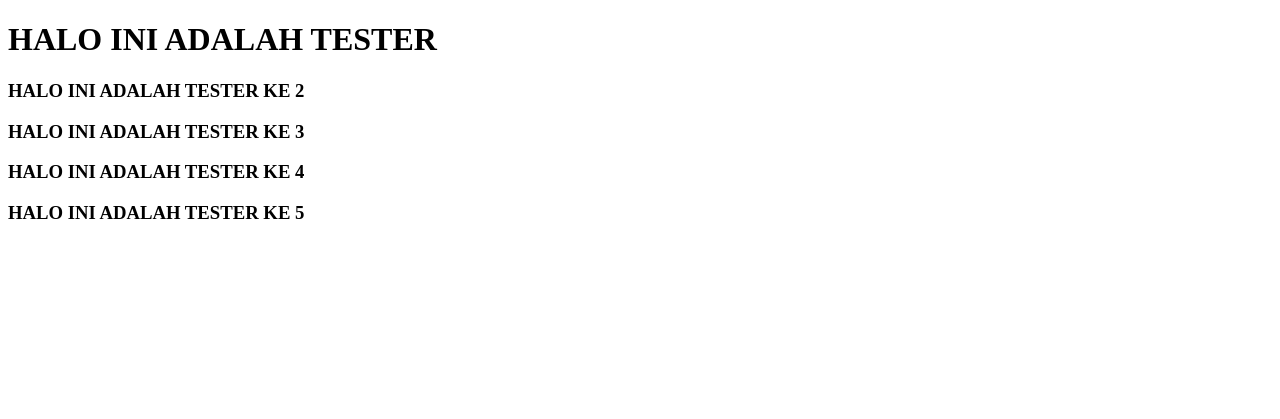
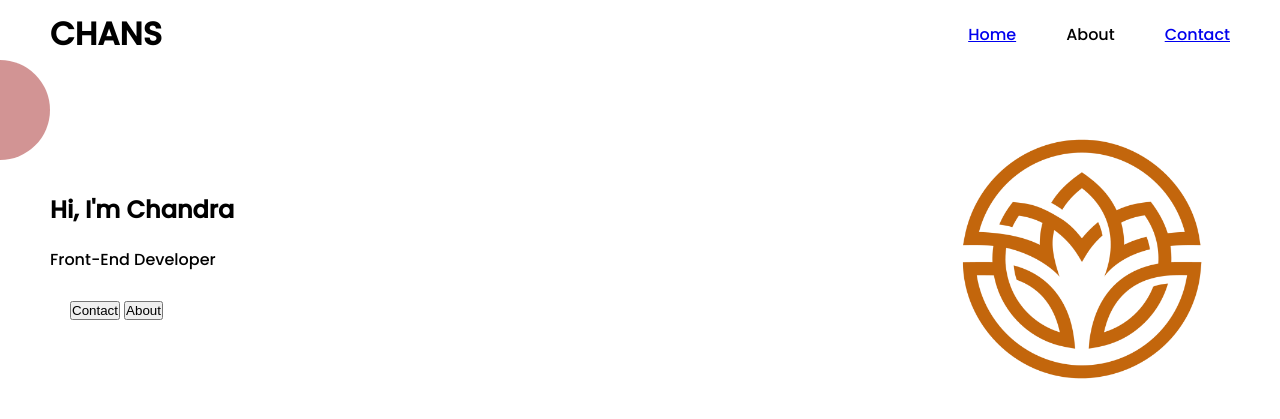
Before and after one commit to Chandra0280/TESTER, a plain HTML site: page index.html in a window 1280 px wide. Drawn offline with Linux system fonts and the light colour scheme.

Commit message:
adding header with nav

```diff
--- a/index.html
+++ b/index.html
@@ -5,12 +5,37 @@
     <meta http-equiv="X-UA-Compatible" content="IE=edge">
     <meta name="viewport" content="width=, initial-scale=1.0">
     <title>Document</title>
+    <link rel="stylesheet" href="style.css">
 </head>
 <body>
-    <h1 id="1">HALO INI ADALAH TESTER</h1>
-    <h3>HALO INI ADALAH TESTER KE 2</h3>
-    <h3>HALO INI ADALAH TESTER KE 3</h3>
-    <h3>HALO INI ADALAH TESTER KE 4</h3>
-    <h3>HALO INI ADALAH TESTER KE 5</h3>
+<header>
+    <h1>CHANS</h1>
+    <nav>
+        <ul>
+            <li><a href="#">Home</a></li>
+            <li><a hre f="#">About</a></li>
+            <li><a href="#">Contact</a></li>
+        </ul>
+    </nav>
+</header>
+
+<main>
+    <div id="circle-1"></div>
+    <section id="hero">
+        <div id="hero-greeting">
+            <h1>Hi, I'm Chandra</h1>
+            <p>Front-End Developer</p>
+            <div id="hero-button">
+                <button>Contact</button>
+                <button>About</button>
+            </div>
+        </div>
+
+        <div id="hero-img">
+            <img src="1.png" alt="" width="300">
+        </div>
+    </section>
+</main>
+
 </body>
 </html>
--- a/style.css
+++ b/style.css
@@ -1,3 +1,69 @@
-#1{
-    font-family: 'Courier New', Courier, monospace;
+
+  @import url('https://fonts.googleapis.com/css2?family=Poppins:wght@500&display=swap');
+
+
+*{
+    margin: 0;
+    padding: 0;
 }
+
+body{
+    padding: 10px 50px;
+    font-family:'Poppins', sans-serif;
+}
+
+header{
+    display: flex;
+    justify-content: space-between;
+    align-items: center;
+}
+
+main{
+    margin: 50px 0;
+}
+
+nav ul {
+    display: flex;
+    justify-content: space-between;
+    list-style: none;
+    gap: 50px;
+}
+
+nav ul{
+    text-decoration: none;
+}
+
+#circle-1{
+    background-color: brown;
+    width: 100px;
+    height: 100px;
+    border-radius: 100%;
+    position: absolute;
+    left: -50px;
+    top: 60px;
+    opacity: 50%;
+}
+
+#hero{
+    display: flex;
+    justify-content: space-between;
+    align-items: center;
+}
+
+
+#hero-greeting h1{
+    margin-bottom: 20px;
+}
+#hero-greeting p{
+    margin-bottom: 15px;
+}
+
+
+#hero-button{
+    border-radius: 10px;
+    padding: 10px 20px;
+}
+
+#hero-button button :hover{
+    background-color: green;
+}
```
Also changed, not shown: 1.png (added).
